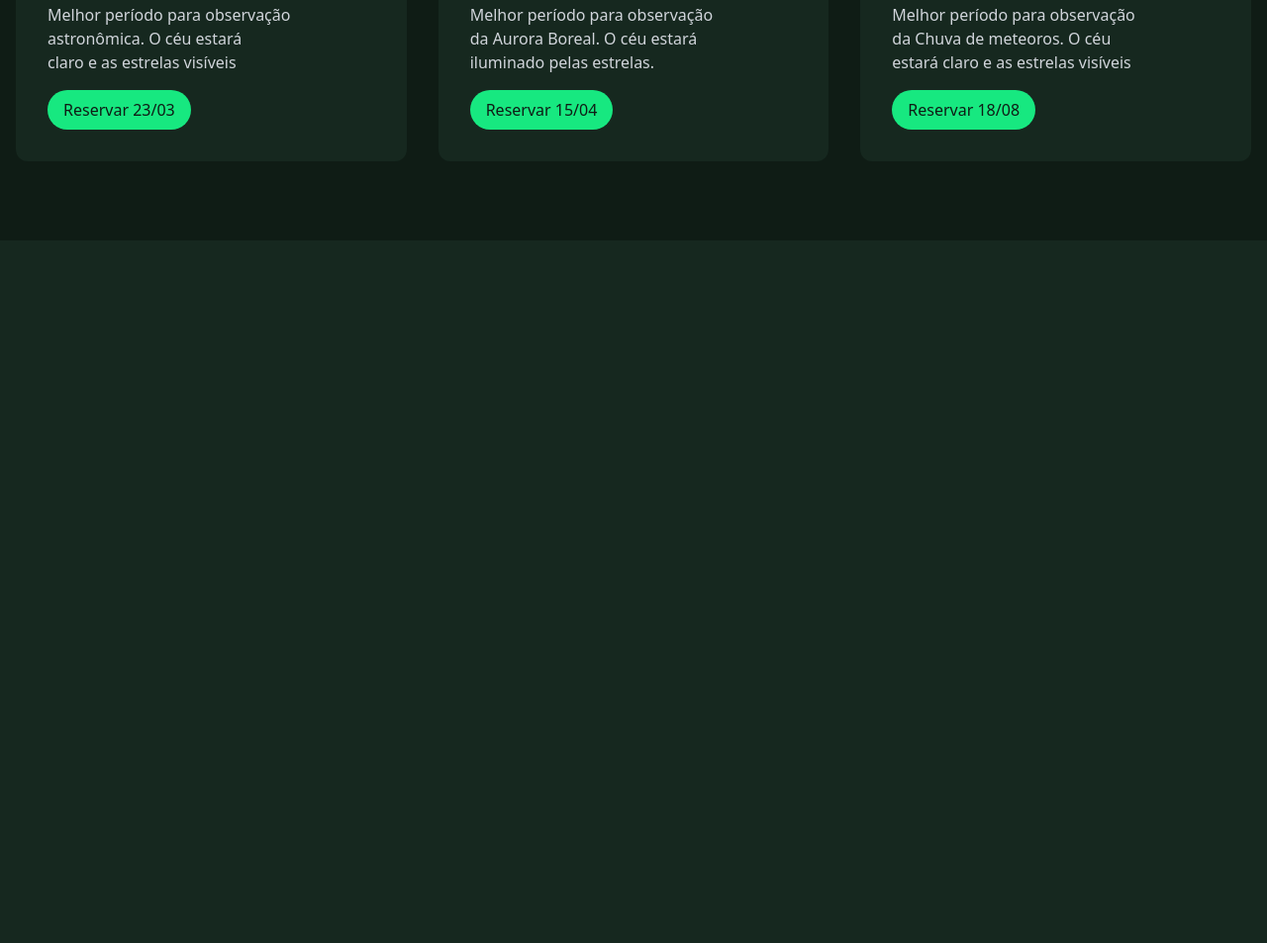
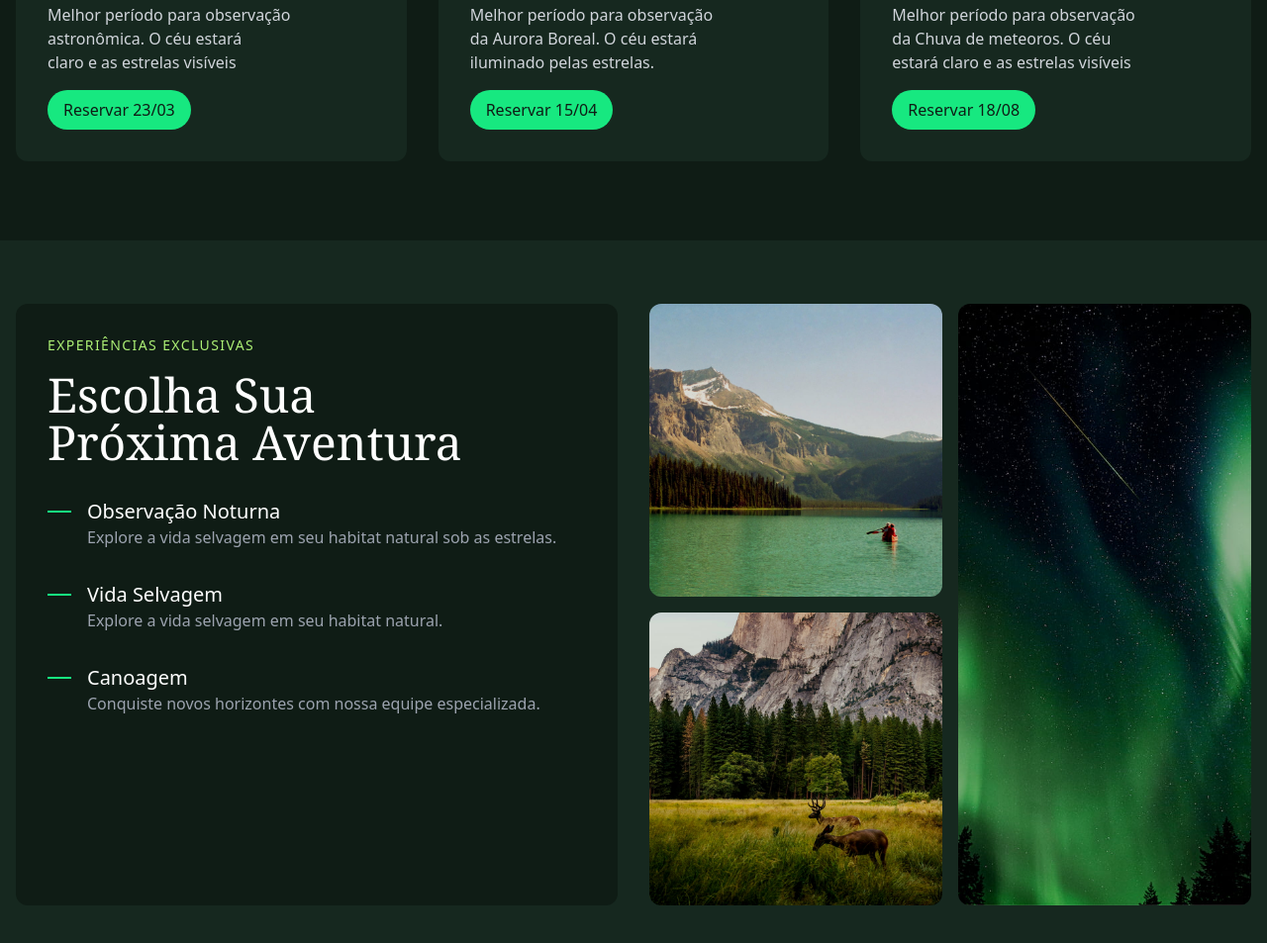
Before and after one commit to AlChris91/Forest, a website: page src/index.html in a window 1280 px wide. Shown: the part 1713-2666 px from the top of the page at 99% size. Before the commit the page ends 2020 px from the top, so only its background shows below. Drawn offline with Linux system fonts and the light colour scheme.

Commit message:
Sessão de experiências criada

```diff
--- a/src/index.html
+++ b/src/index.html
@@ -141,6 +141,55 @@
       </div>
     </div>
   </section>
+  <!-- Experiências -->
+  <section id="experiencias" class="container mb-12 sm:mb-16 grid sm:grid-cols-2 gap-8">
+    <div class="bg-verde-900 p-6 sm:p-8 rounded-xl">
+      <p class="mb-4  text-verde-200 uppercase tracking-widest text-sm">
+        Experiências Exclusivas
+      </p>
+      <h2 class="mb-8  font-serif text-balance  text-white text-3xl sm:text-4xl lg:text-5xl">
+        Escolha Sua Próxima Aventura
+      </h2>
+      <h3 class="text-white text-xl flex items-center gap-4 before:h-0.5 before:w-6 before:bg-verde-400 hover:before:w-10 before:transition-[width]">
+        Observação Noturna
+      </h3>
+      <p class="mb-8 text-balance text-gray-400 pl-10">
+        Explore a vida selvagem em seu habitat natural sob as estrelas.
+      </p>
+      <h3 class="text-white text-xl flex items-center gap-4 before:h-0.5 before:w-6 before:bg-verde-400 hover:before:w-10 before:transition-[width]">
+        Vida Selvagem
+      </h3>
+      <p class="mb-8 text-balance text-gray-400 pl-10">
+        Explore a vida selvagem em seu habitat natural.
+      </p>
+      <h3 class="text-white text-xl flex items-center gap-4 before:h-0.5 before:w-6 before:bg-verde-400 hover:before:w-10 before:transition-[width]">
+        Canoagem
+      </h3>
+      <p class="mb-8 text-balance text-gray-400 pl-10">
+        Conquiste novos horizontes com nossa equipe especializada.
+      </p>
+    </div>
+    <div class="grid grid-cols-2 gap-4">
+      <div class="group relative cursor-pointer overflow-hidden rounded-xl">
+        <img class="group-hover:scale-110 transition-transform size-full object-cover" src="./img/canoagem.jpg" alt="Canoagem">
+        <div class="absolute flex items-end p-4 inset-0 bg-gradient-to-t from-verde-950/80 opacity-0 group-hover:opacity-100 transition-opacity">
+          <span class="text-white">Canoagem</span>
+        </div>
+      </div>
+      <div class="group row-span-2 relative cursor-pointer overflow-hidden rounded-xl">
+        <img class="group-hover:scale-110 transition-transform size-full object-cover" src="./img/observacao-noturna.jpg" alt="Observação Noturna">
+        <div class="absolute flex items-end p-4 inset-0 bg-gradient-to-t from-verde-950/80 opacity-0 group-hover:opacity-100 transition-opacity">
+          <span class="text-white">Observação Noturna</span>
+        </div>
+      </div>
+      <div class="group relative cursor-pointer overflow-hidden rounded-xl">
+        <img class="group-hover:scale-110 transition-transform size-full object-cover" src="./img/vida-selvagem.jpg" alt="Vida Selvagem">
+        <div class="absolute flex items-end p-4 inset-0 bg-gradient-to-t from-verde-950/80 opacity-0 group-hover:opacity-100 transition-opacity">
+          <span class="text-white">Vida Selvagem</span>
+        </div>
+      </div>
+    </div>
+  </section>
 </body>
 
 </html>
```
Also changed, not shown: src/output.css.
